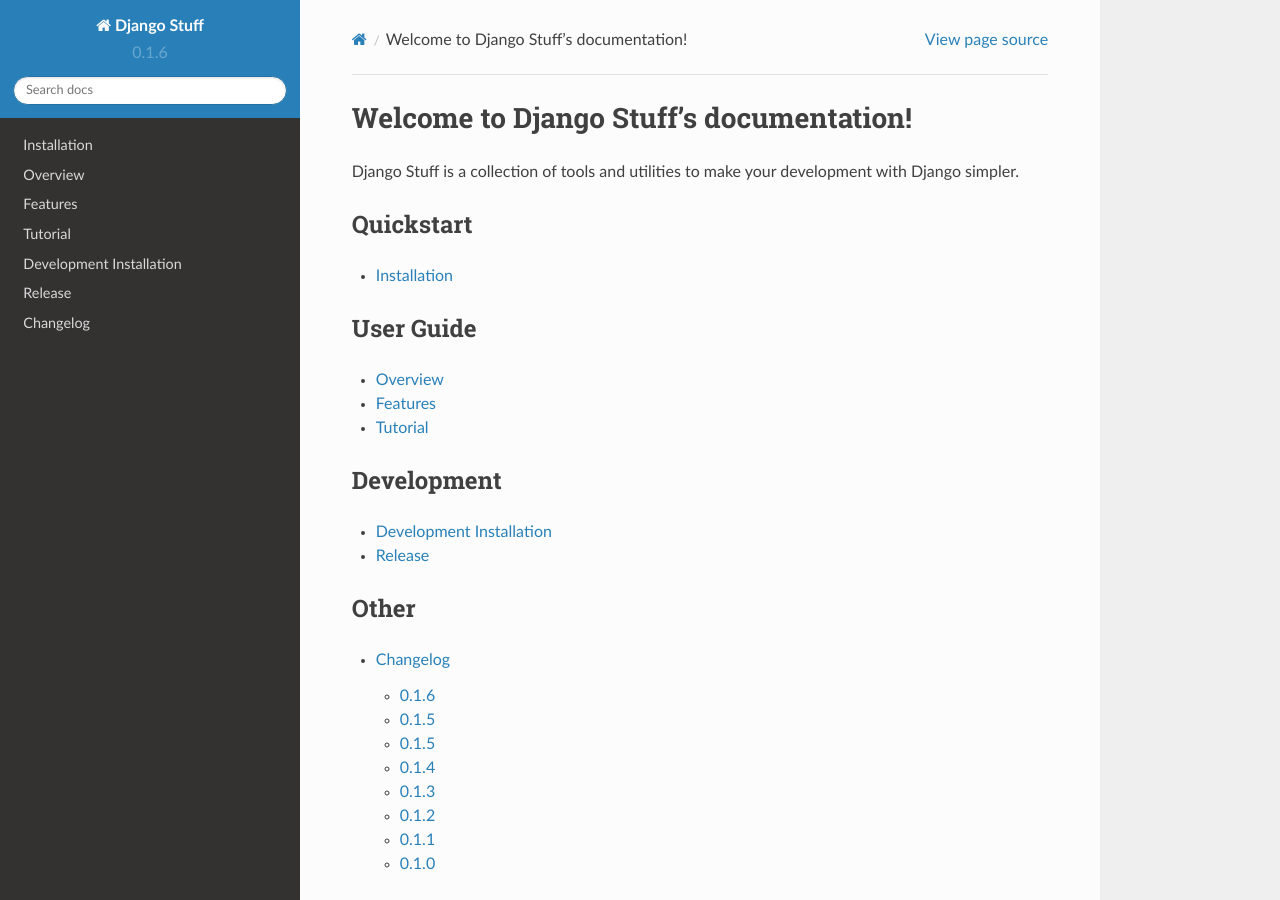
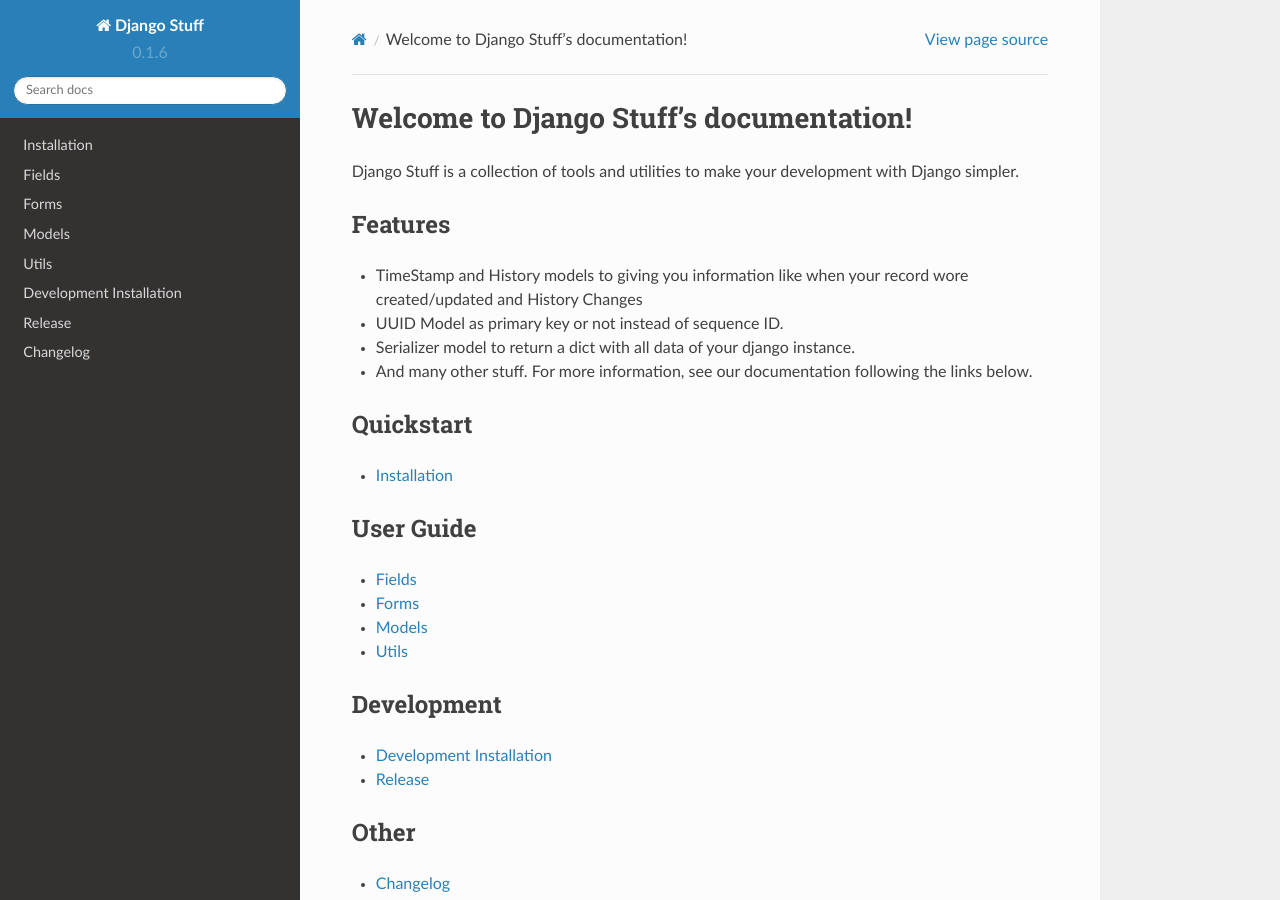
Before and after one commit to rhenter/django-stuff, a Sphinx documentation site: the page built from docs/source/index.rst, in a window 1280 px wide and 900 px high. Built offline with Sphinx 7.4.7 and the Read the Docs theme 2.0.0, drawn with Linux system fonts in a browser that asks for light colours.

Commit message:
Atualiza a documentação com fields, forms e utils. Ainda falta o conteudo do models

```diff
--- a/docs/source/index.rst
+++ b/docs/source/index.rst
@@ -1,12 +1,16 @@
-.. Django Stuff documentation master file, created by
-   sphinx-quickstart on Mon Feb 04 06:50:23 2019.
-   You can adapt this file completely to your liking, but it should at least
-   contain the root `toctree` directive.
-
 Welcome to Django Stuff's documentation!
 ============================================
 
 Django Stuff is a collection of tools and utilities to make your development with Django simpler.
+
+Features
+--------
+
+- TimeStamp and History models to giving you information like when your record wore created/updated and History Changes
+- UUID Model as primary key or not instead of sequence ID.
+- Serializer model to return a dict with all data of your django instance.
+- And many other stuff. For more information, see our documentation following the links below.
+
 
 Quickstart
 ----------
@@ -23,8 +27,10 @@
 .. toctree::
     :maxdepth: 1
 
-    overview.rst
-    tutorial.rst
+    fields.rst
+    forms.rst
+    models/index.rst
+    utils.rst
 
 
 Development
--- /dev/null
+++ b/docs/source/models/history.rst
@@ -0,0 +1,2 @@
+History Model
+=============
--- /dev/null
+++ b/docs/source/models/signals.rst
@@ -0,0 +1,5 @@
+Signals Model
+=============
+
+
+SignalsModel
--- a/docs/source/overview.rst
+++ /dev/null
@@ -1,21 +0,0 @@
-Overview
-========
-
-Django Stuff is a collection of tools and utilities to make your development with Django simpler.
-
-Features
-========
-
-- TimeStamp and History models to giving you information like when your record wore created/updated and History Changes
-- UUID Model as primary key or not instead of sequence ID.
-- Serializer model to return a dict with all data of your django instance. Ex:
-
-.. code-block:: python
-
-    instance.serialize()
-
-
-- And many other stuff. For more information, see our documentation following the link below.
-
-
-TODO: Add more content
--- a/docs/source/tutorial.rst
+++ /dev/null
@@ -1,4 +0,0 @@
-Tutorial
-========
-
-TODO: Add more content
```
Also changed, not shown: docs/source/fields.rst (added, +36 -0 lines), docs/source/forms.rst (added, +25 -0 lines), docs/source/models/generic.rst (added, +16 -0 lines), docs/source/models/index.rst (added, +9 -0 lines), docs/source/utils.rst (added, +95 -0 lines).
